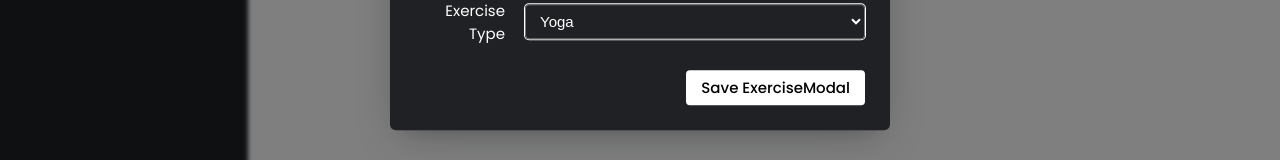
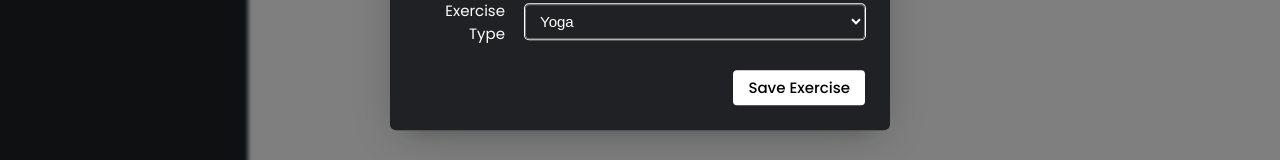
Before and after one commit to ParasArya289/fitnessTracker, a React (Create React App) app: page /exercises in a window 1280 px wide. Both pictures are taken after a click on the button 1205 px from the left and 675 px from the top of the page. Shown: the part 443-603 px from the top of the page. Built offline with nearby package versions, Linux system fonts and the light colour scheme; no server answers.

Commit message:
fix: typo

```diff
--- a/src/Components/Modal/ExerciseModal.js
+++ b/src/Components/Modal/ExerciseModal.js
@@ -110,7 +110,7 @@ const ExerciseModal = ({ children }) => {
           >
             <Dialog.Close asChild>
               <button className="Button green" onClick={submitHandler}>
-                Save ExerciseModal
+                Save Exercise
               </button>
             </Dialog.Close>
           </div>
--- a/src/Components/Modal/GoalModal.js
+++ b/src/Components/Modal/GoalModal.js
@@ -115,7 +115,7 @@ const GoalModal = ({ children }) => {
           >
             <Dialog.Close asChild>
               <button className="Button green" onClick={submitHandler}>
-                Save Food
+                Save Goal
               </button>
             </Dialog.Close>
           </div>
```
